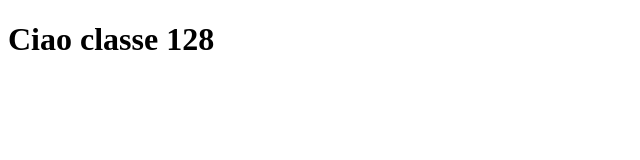
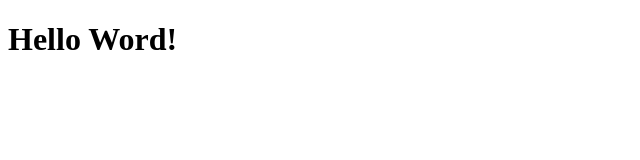
Before and after one commit to Samueletasciotti00/htmlcss-hello, a plain HTML site: page index.html in a window 1280 px wide. Shown: the whole page, without its empty margins (0-640 px from the left). Drawn offline with Linux system fonts and the light colour scheme.

Commit message:
new hello word

```diff
--- a/index.html
+++ b/index.html
@@ -6,7 +6,6 @@
     <title>Document</title>
 </head>
 <body>
-    <h1>Ciao classe 128</h1>
-
+    <h1>Hello Word!</h1>
 </body>
 </html>
```
